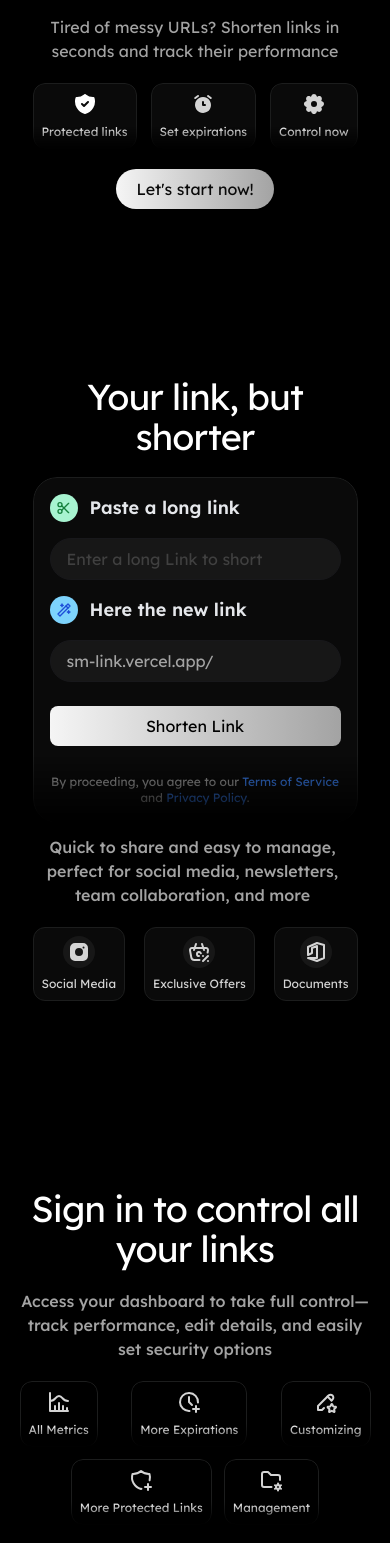
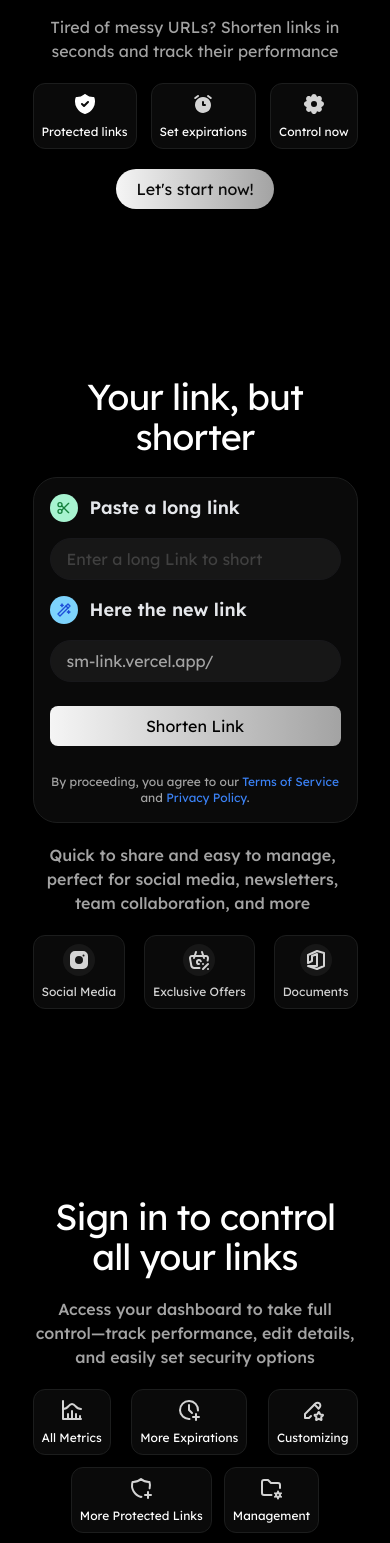
Before and after one commit to JoSG7/sm-link, a Next.js app: page / in a window 390 px wide. Shown: the part 432-1975 px from the top of the page. Built offline with nearby package versions, Linux system fonts and the light colour scheme; no server answers.

Commit message:
updating structure and responsive 5

```diff
--- a/src/app/page.tsx
+++ b/src/app/page.tsx
@@ -6,6 +6,7 @@ import { MainMenu } from "@/components/home/menu/Menu";
 import { Hero } from "@/components/home/sections/Hero/Hero";
 import { LinkFormSection } from "@/components/home/sections/LinkForm/LinkFormSection";
 import { LogingDetails } from "@/components/home/sections/LoginDetails/LoginDetails";
+import { Footer } from "@/components/layout/Footer";
 
 // export const dynamic = "force-dynamic"
 
@@ -28,7 +29,7 @@ export default async function Home() {
             <Hero />
             <LinkFormSection />
             <LogingDetails />
-            {/* <Footer /> */}
+            <Footer />
           </div>
         </main>
       </HomeModals>
--- a/src/components/home/sections/Hero/Hero.tsx
+++ b/src/components/home/sections/Hero/Hero.tsx
@@ -30,21 +30,21 @@ export function Hero() {
 
             {/* Since 360px */}
             <div className="flex justify-between pb-5 lg-2:hidden">
-              <article className="rounded-xl bg-neutral-950 border border-[#1c1d1d] p-2 fade-b-lg">
+              <article className="rounded-xl bg-neutral-950 border border-[#1c1d1d] p-2 ">
                 <div className="flex justify-center pb-2">
                   <IconShieldCheckFilled className="text--300" />
                 </div>
                 <p className="text-xs">Protected links</p>
               </article>
 
-              <article className="rounded-xl bg-neutral-950 border border-[#1c1d1d] p-2 fade-b-lg">
+              <article className="rounded-xl bg-neutral-950 border border-[#1c1d1d] p-2 ">
                 <div className="flex justify-center pb-2">
                   <IconAlarmFilled className="text-neutral-300" />
                 </div>
                 <p className="text-xs">Set expirations</p>
               </article>
 
-              <article className="rounded-xl bg-neutral-950 border border-[#1c1d1d] p-2 fade-b-lg">
+              <article className="rounded-xl bg-neutral-950 border border-[#1c1d1d] p-2 ">
                 <div className="flex justify-center pb-2">
                   <IconSettingsFilled className="text-neutral-300" />
                 </div>
--- a/src/components/home/sections/LinkForm/LinkFormSection.tsx
+++ b/src/components/home/sections/LinkForm/LinkFormSection.tsx
@@ -15,7 +15,7 @@ export function LinkFormSection() {
         <ShortLinkForm />
 
         {/* This p only appears in 360px */}
-        <p className="pb-5 pt-3 font-medium text-neutral-400 text-muted-foreground text-center max-w-xs lg-2:hidden">
+        <p className="pb-5 pt-5 font-medium text-neutral-400 text-muted-foreground text-center max-w-xs lg-2:hidden">
           Quick to share and easy to manage, perfect for social media, newsletters, team collaboration, and more
         </p>
 
--- a/src/components/home/sections/LinkForm/ShortLinkForm.tsx
+++ b/src/components/home/sections/LinkForm/ShortLinkForm.tsx
@@ -35,7 +35,7 @@ export function ShortLinkForm() {
   }
 
   return (
-    <form onSubmit={handleSubmit} className="relative rounded-3xl border p-4 bg-neutral-950 border-[#1c1d1d] fade-b
+    <form onSubmit={handleSubmit} className="relative rounded-3xl border p-4 bg-neutral-950 border-[#1c1d1d]
         sm:p-7 lg:p-6 lg-2:p-7 lg-2:bg-black">
 
       <div className="flex justify-between">
--- a/src/components/home/sections/LoginDetails/LoginDetails.tsx
+++ b/src/components/home/sections/LoginDetails/LoginDetails.tsx
@@ -8,7 +8,7 @@ export function LogingDetails() {
   return (
 
     <section className="flex justify-center">
-      <div className="w-[90vw] py-12 lg-2:max-w-5xl lg-2:flex lg-2:pt-36 lg-2:justify-between lg-2:pb-20">
+      <div className="w-[90vw] max-w-[325px] pt-12 lg-2:max-w-5xl lg-2:flex lg-2:pt-36 lg-2:justify-between lg-2:pb-20">
 
         <div className="">
           <div className="flex flex-col lg-2:pt-14">
@@ -16,21 +16,21 @@ export function LogingDetails() {
 
             {/* Since 360px */}
             <div className="flex justify-between pb-3 lg-2:hidden">
-              <article className="rounded-xl border border-[#1c1d1d] p-2 fade-b-lg">
+              <article className="rounded-xl border bg-neutral-950 border-[#1c1d1d] p-2 ">
                 <div className="flex justify-center pb-2">
                   <IconChartHistogram className="text-neutral-300" />
                 </div>
                 <p className="text-xs">All Metrics</p>
               </article>
 
-              <article className="rounded-xl border border-[#1c1d1d] p-2 fade-b-lg">
+              <article className="rounded-xl border bg-neutral-950 border-[#1c1d1d] p-2 ">
                 <div className="flex justify-center pb-2">
                   <IconClockPlus className="text-neutral-300" />
                 </div>
                 <p className="text-xs">More Expirations</p>
               </article>
 
-              <article className="rounded-xl border border-[#1c1d1d] p-2 fade-b-lg">
+              <article className="rounded-xl border bg-neutral-950 border-[#1c1d1d] p-2 ">
                 <div className="flex justify-center pb-2">
                   <IconPencilStar className="text-neutral-300" />
                 </div>
@@ -39,14 +39,14 @@ export function LogingDetails() {
             </div>
 
             <div className="flex justify-center gap-3 pb-5 lg-2:hidden">
-              <article className="rounded-xl border border-[#1c1d1d] p-2 fade-b-lg">
+              <article className="rounded-xl border bg-neutral-950 border-[#1c1d1d] p-2 ">
                 <div className="flex justify-center pb-2">
                   <IconShieldPlus className="text-neutral-300" />
                 </div>
                 <p className="text-xs">More Protected Links</p>
               </article>
 
-              <article className="rounded-xl border border-[#1c1d1d] p-2 fade-b-lg">
+              <article className="rounded-xl border bg-neutral-950 border-[#1c1d1d] p-2 ">
                 <div className="flex justify-center pb-2">
                   <IconFolderCog className="text-neutral-300" />
                 </div>
--- a/src/components/layout/footer.tsx
+++ b/src/components/layout/footer.tsx
@@ -1,14 +1,25 @@
-export function Footer () {
+import { IconBrandGithubFilled, IconBrandX } from "@tabler/icons-react";
 
-  return(
+export function Footer() {
 
-    <section className="py-4 border-t border-gray-800 flex justify-center bg-[#09090b] sm:p-5">
+  return (
 
-      <div className="w-[90%] md:w-[94%] max-w-[1195px] flex justify-between">
-        <p className="opacity-70 sm:text-xl">@2025 SmLink</p>
-        <p className="opacity-70 sm:text-xl">Politica de Privacidad</p>
+    <section className="p-4 py-6 border-t border-[#1c1d1d] sm:p-5">
+      <div className="flex gap-4 pb-3">
+        <a href="https://github.com/JoSG7" target="_blank" className="flex justify-center items-center p-2 rounded-full bg-neutral-950">
+          <IconBrandGithubFilled className="size-6" />
+        </a>
+
+        <div className="flex justify-center items-center p-2 rounded-full bg-neutral-950">
+          <IconBrandX className="size-6" />
+        </div>
       </div>
 
+      <div className="text-sm font-medium flex gap-4">
+        <span>Privacy Police</span> <span>Terms of Service</span> <span>License</span>
+      </div>
+
+      <p className="text-neutral-400 text-sm font-medium pt-1">@2025 SmLink. All Rights Reserved</p>
     </section>
 
   )
```
